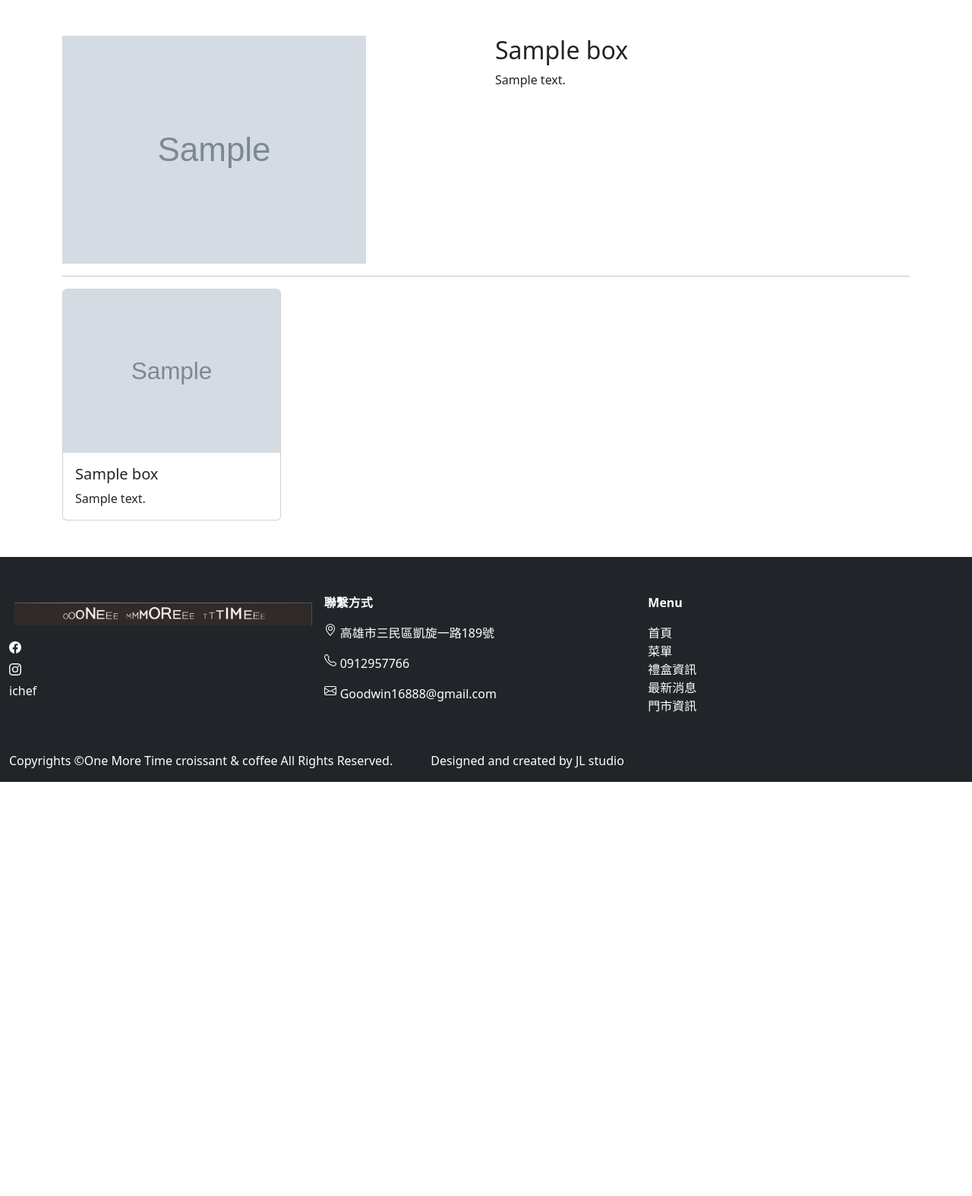
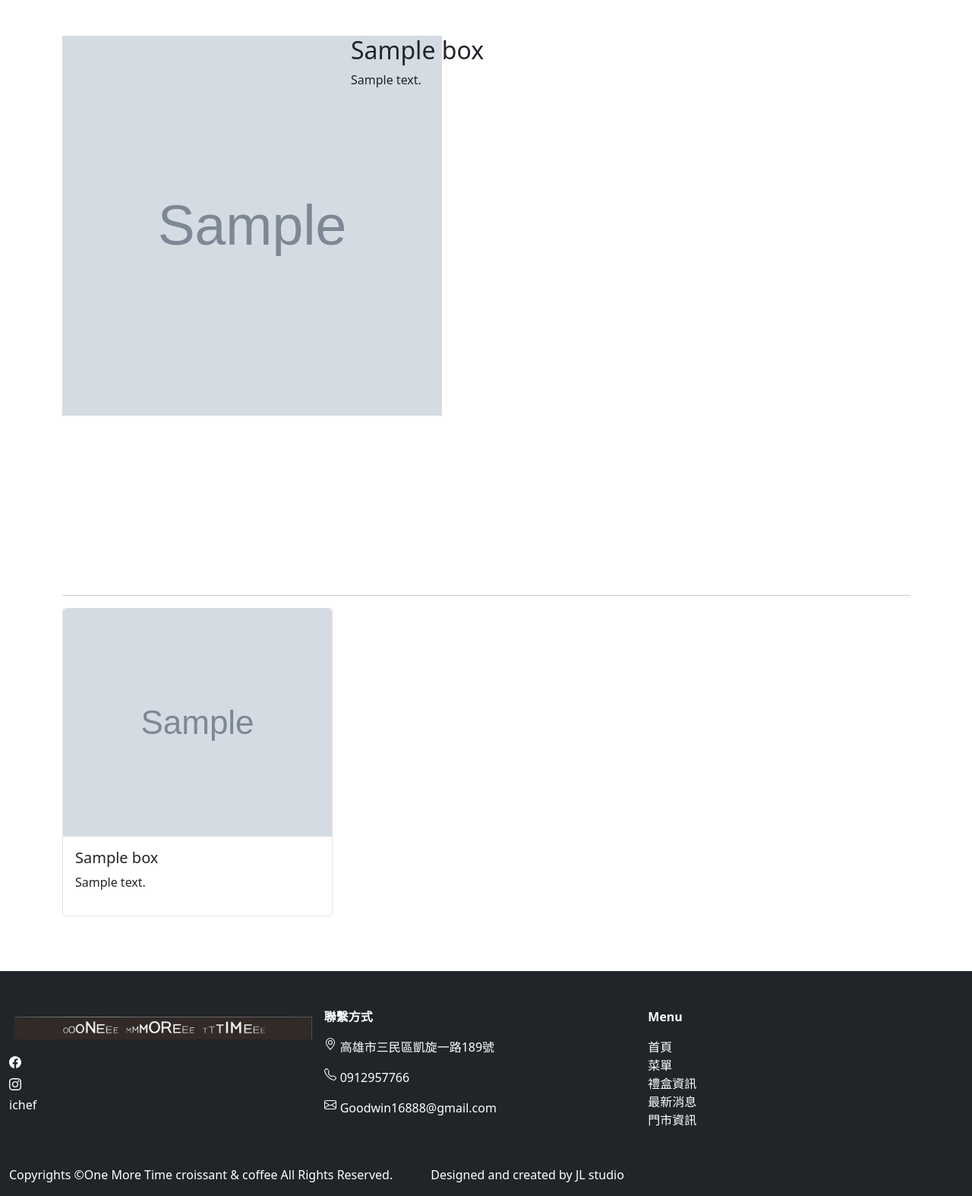
Before and after one commit to oneoneone522/onemoretimecroissant, a Django app: page /item/box/ in a window 1280 px wide. Shown: the part 76-1650 px from the top of the page at 76% size. Before the commit the page ends 1105 px from the top, so only its background shows below. Run offline with Django 5.2, Linux system fonts and the light colour scheme; tables that the repository leaves empty hold one stand-in row (values such as "Sample post"); grey boxes marked "Sample" are stand-in pictures.

Commit message:
for seo description added

```diff
--- a/core/templates/core/base.html
+++ b/core/templates/core/base.html
@@ -4,6 +4,7 @@
 <head>
   <meta charset="UTF-8">
   <meta name="viewport" content="width=device-width, initial-scale=1.0">
+  <meta name="description" content="{% block description %}onemoretime croissant{% endblock %}">
   <title>{% block title %}{% endblock %}</title>
   <!-- <link href="https://cdn.jsdelivr.net/npm/bootstrap@5.0.2/dist/css/bootstrap.min.css" rel="stylesheet" integrity="sha384-EVSTQN3/azprG1Anm3QDgpJLIm9Nao0Yz1ztcQTwFspd3yD65VohhpuuCOmLASjC" crossorigin="anonymous"> -->
   <link href="https://cdn.jsdelivr.net/npm/bootstrap@5.3.0/dist/css/bootstrap.min.css" rel="stylesheet">
--- a/core/templates/core/index.html
+++ b/core/templates/core/index.html
@@ -13,13 +13,7 @@
           <img src="{{ photo.image.url }}" class="d-block w-100" alt="..." style="height: 90vh; object-fit: cover;">
         </div>
       {% endfor %}
-      <!-- <div class="carousel-item">
-        <img src="https://picsum.photos/300/200" class="d-block w-100" alt="..." style="height: 90vh;">
     </div>
-      <div class="carousel-item">
-        <img src="https://picsum.photos/300/200" class="d-block w-100" alt="..." style="height: 90vh;">
-      </div>
-    </div> -->
       <button class="carousel-control-prev" type="button" data-bs-target="#carouselExampleIndicators" data-bs-slide="prev">
         <span class="carousel-control-prev-icon" aria-hidden="true"></span>
         <span class="visually-hidden">Previous</span>
--- a/item/templates/item/box.html
+++ b/item/templates/item/box.html
@@ -2,11 +2,11 @@
 {% block title %}禮盒資訊{% endblock %}
 {% block content %}
     <div class="container">
-        <div class="row mt-5">
+        <div class="row mt-5" style="height: 90vh;">
             {% for box in boxs %}
             {% if box.hot_item %}
-                <div class="col">
-                    <img src="{{ box.image.url }}" alt="">
+                <div class="col-12 col-sm-6 col-md-4 mb-4">
+                    <img src="{{ box.image.url }}" style="height: 500px; width: 500px;" alt="">
                 </div>
                 <div class="col">
                     <h2>{{ box.name}}</h2>
@@ -18,16 +18,17 @@
         <hr>
         <div class="row">
             {% for box in boxs %}
-                <div class="col-4">
-                    <div class="card" style="width: 18rem;">
+                <div class="col-12 col-sm-6 col-md-4 mb-4">
+                    <div class="card h-100 d-flex flex-column" style="border: 1px solid #dee2e6; border-radius: .25rem;">
                         {% if box.image.url %}
-                        <img src="{{ box.image.url }}" class="card-img-top" alt="{{box.name}}">
+                        <img src="{{ box.image.url }}" class="card-img-top" style="height: 300px; width: 100%; object-fit: cover;" alt="{{box.name}}">
                         {% else %}
-                        <img src="..." alt="請上傳商品圖片">
+                        <img src="..." style="height: 300px; width: 100%; object-fit: cover;" alt="請上傳商品圖片">
                         {% endif %}
-                        <div class="card-body">
+                        <div class="card-body d-flex flex-column">
                             <h5 class="card-title">{{ box.name }}</h5>
-                        <p class="card-text">{{ box.description }}</p>
+                            <p class="card-text">{{ box.description }}</p>
+                            <div class="mt-auto"></div> <!-- Pushes content to the bottom -->
                         </div>
                     </div>
                 </div>
--- a/onemoretime/settings.py
+++ b/onemoretime/settings.py
@@ -26,7 +26,7 @@ BASE_DIR = Path(__file__).resolve().parent.parent
 SECRET_KEY = os.getenv('SECRET_KEY')
 # SECURITY WARNING: don't run with debug turned on in production!
 
-DEBUG = os.getenv('DJANGO_DEBUG', 'False') == 'True'
+DEBUG = True
 SECURE_SSL_REDIRECT = False
 SESSION_COOKIE_SECURE = False
 CSRF_COOKIE_SECURE = False
```
Lines whose indentation alone changed are shown as unchanged.
